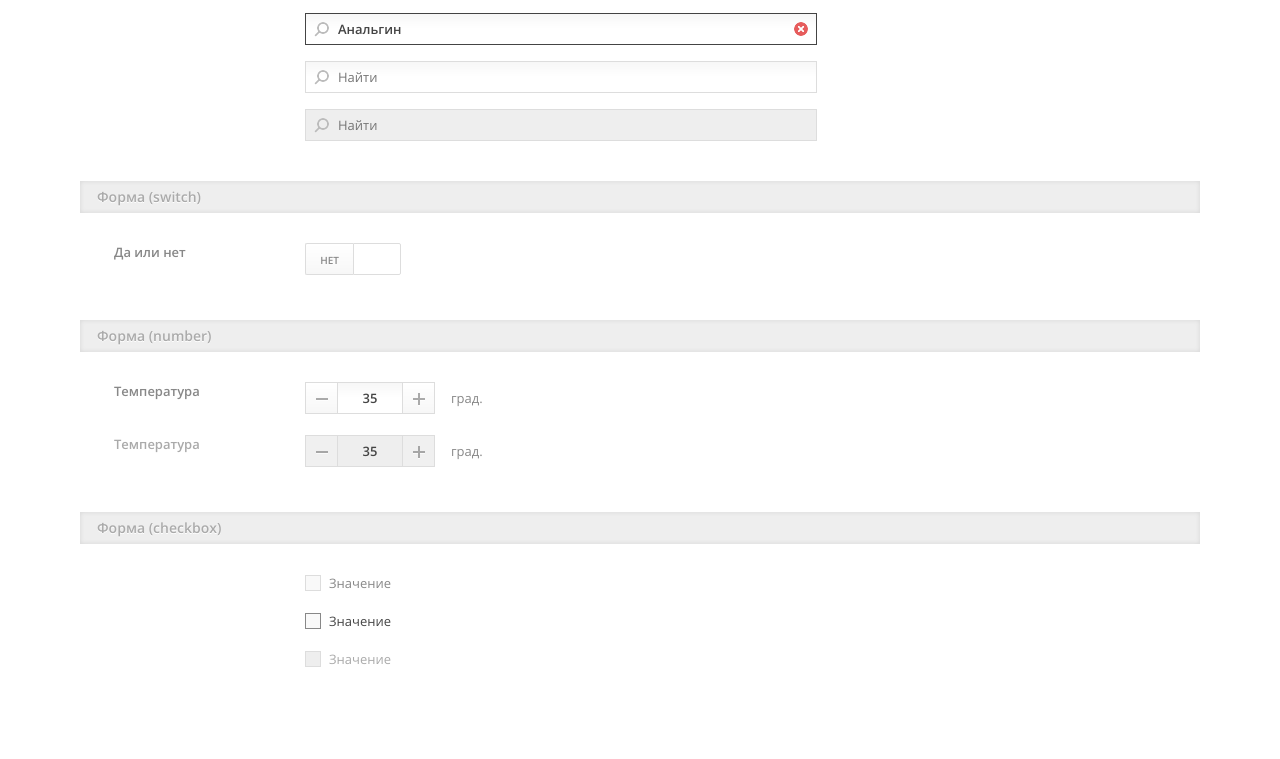
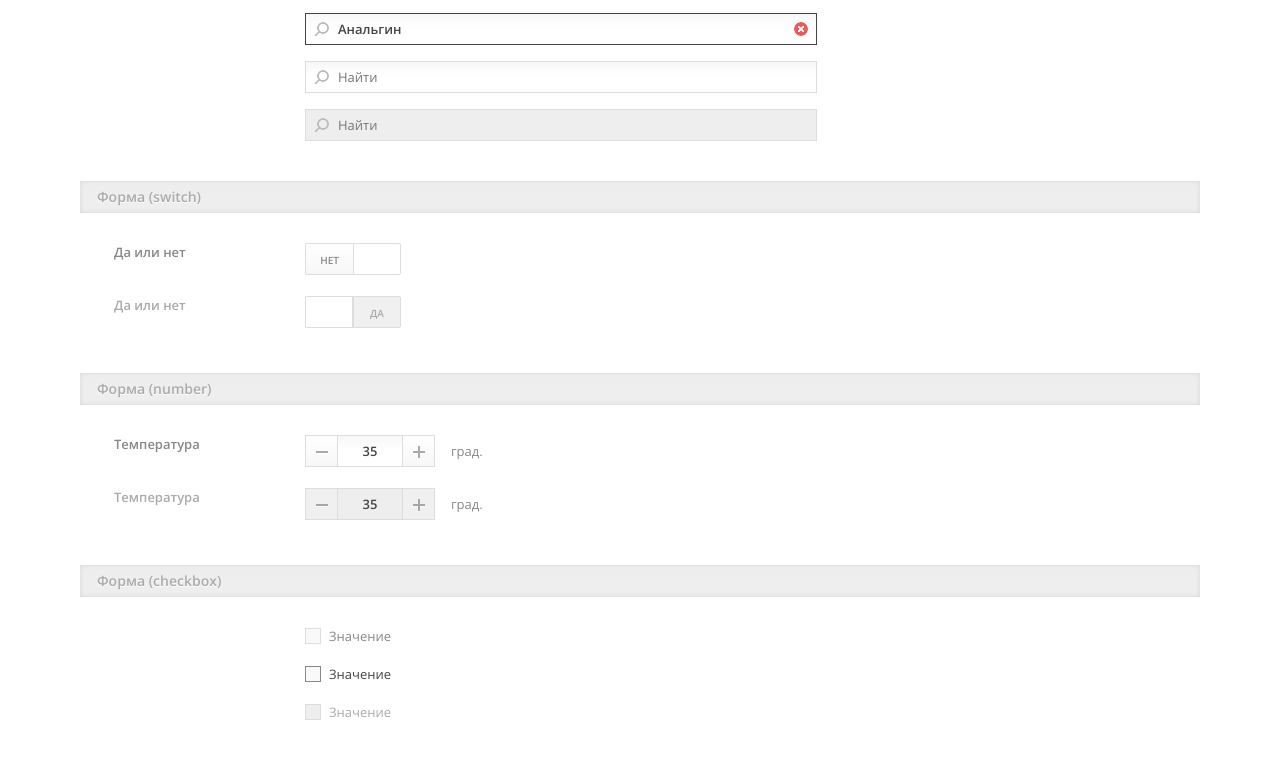
Before and after one commit to fatuk/emias-ui, a website: page index.html in a window 1280 px wide. Shown: the part 1573-2332 px from the top of the page. Before the commit the page ends 2285 px from the top, so only its background shows below. Drawn offline with Linux system fonts and the light colour scheme.

Commit message:
Fix states

```diff
--- a/index.html
+++ b/index.html
@@ -576,6 +576,30 @@
             <td class="form__row-aux"></td>
         </tr>
     </table>
+    <!-- Form row -->
+    <table class="form__row disabled">
+        <tr>
+            <td class="form__row-label">
+                <label for="" class="label">
+                    <span class="label__text">
+                        Да или нет
+                    </span>
+                </label>
+            </td>
+            <td class="form__row-field">
+                <!-- Switch -->
+                <div class="switch">
+                    <input disabled checked type="checkbox" class="input" name="" id="field-1">
+                    <div class="switch__container">
+                        <div class="switch__no">Нет</div>
+                        <div class="switch__space"></div>
+                        <div class="switch__yes">Да</div>
+                    </div>
+                </div>
+            </td>
+            <td class="form__row-aux"></td>
+        </tr>
+    </table>
 </div><div class="form">
     <header class="form__header">
         <h1 class="form__title">
--- a/scss/_form.scss
+++ b/scss/_form.scss
@@ -82,6 +82,12 @@
 					background: #f0f0f0;
 				}
 			}
+			.switch__no,
+			.switch__yes {
+				background: #f0f0f0;
+				border-color: #dddddd;
+				color: #aaaaaa;
+			}
 			.checkbox {
 				&:hover {
 					.checkbox__label {
--- a/scss/_switch.scss
+++ b/scss/_switch.scss
@@ -18,6 +18,9 @@
 			.switch__space {
 				border-radius: 2px 0 0 2px !important;
 			}
+		}
+		&[disabled] {
+			cursor: not-allowed;
 		}
 	}
 	&__container {
```
Also changed, not shown: templates/partials/form-switch.html (+24 -0 lines), css/main.css, 1 other file.
